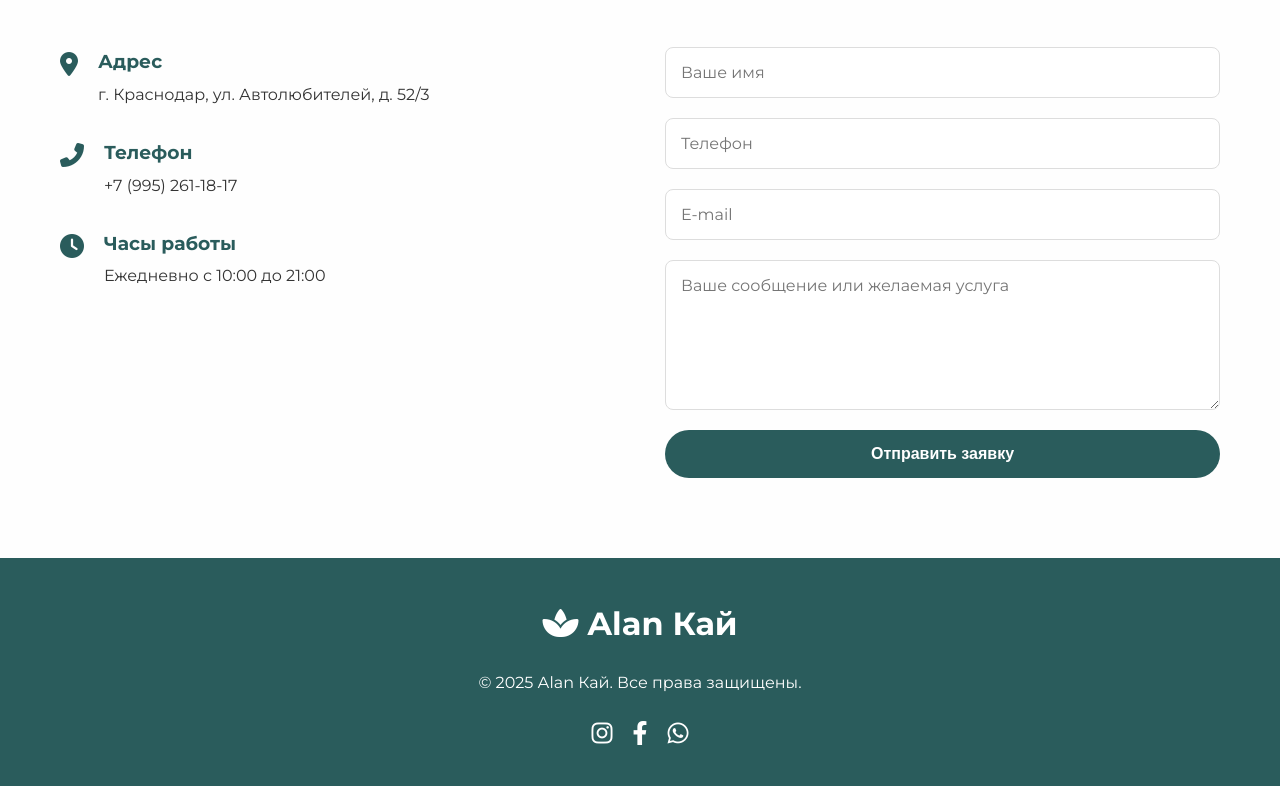
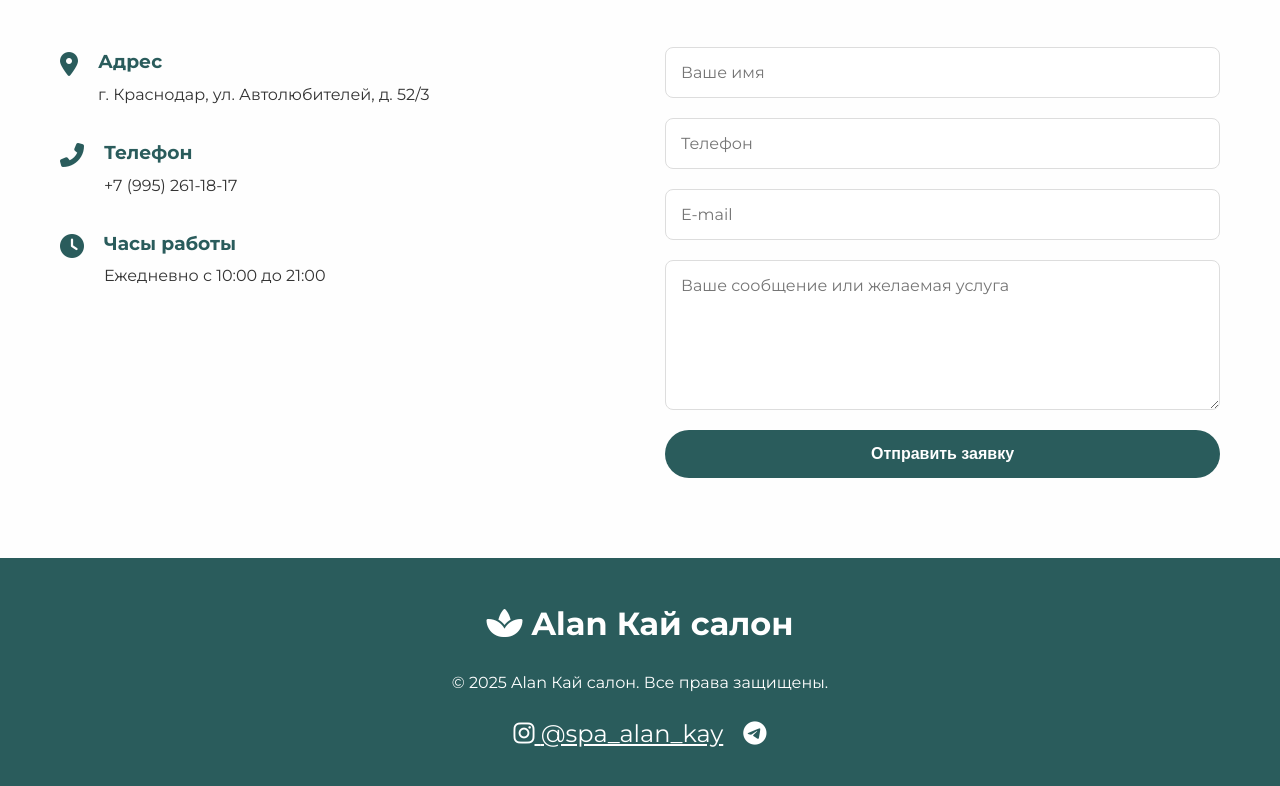
Before and after one commit to AlanKay-salon/AlanKay-salon.github.io, a plain HTML site: page index.html in a window 1280 px wide. Shown: the part 6876-7662 px from the top of the page. Drawn offline with nearby package versions, Linux system fonts and the light colour scheme.

Commit message:
Update index.html

```diff
--- a/index.html
+++ b/index.html
@@ -442,13 +442,18 @@
     <div class="container">
         <div class="footer__inner">
             <div class="footer__logo">
-                    <i class="fas fa-spa"></i> Alan Кай
+                <i class="fas fa-spa"></i> Alan Кай салон
             </div>
-                <p class="footer__copy">© 2025 Аlan Кай. Все права защищены.</p>
+            <p class="footer__copy">© 2025 Alan Кай салон. Все права защищены.</p>
             <div class="footer__social">
-                    <a href="#"><i class="fab fa-instagram"></i></a>
-                    <a href="#"><i class="fab fa-facebook-f"></i></a>
-                    <a href="#"><i class="fab fa-whatsapp"></i></a>
+                <a href="https://www.instagram.com/spa_alan_kay?igsh=MTdhemlidDMyYTcxdw==" target="_blank" class="instagram-link">
+                    <i class="fab fa-instagram"></i>
+                    <span class="social-text">@spa_alan_kay</span>
+                </a>
+
+                <a href="https://t.me/byalankay" target="_blank" class="telegram-link">
+                    <i class="fab fa-telegram"></i>
+                </a>
             </div>
         </div>
     </div>
```
Lines whose indentation alone changed are shown as unchanged.
